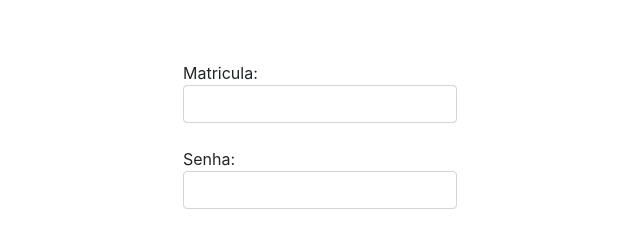
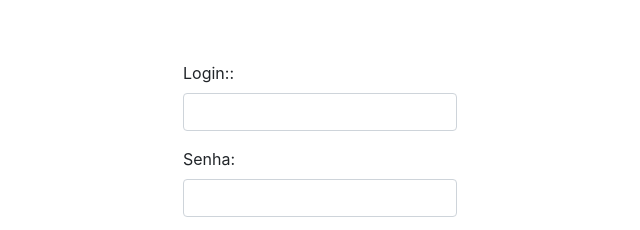
Before and after one commit to tiago0gomes0/E-vote, a plain HTML site: page app/templates/tela_login.html in a window 1280 px wide. Shown: the part 187-417 px from the top of the page, 320-960 px from the left. Drawn offline with Linux system fonts and the light colour scheme.

Commit message:
Update tela_login.html

```diff
--- a/app/templates/tela_login.html
+++ b/app/templates/tela_login.html
@@ -40,10 +40,13 @@
         <div class="row justify-content-center" style="margin-top: 64px;">
             <div class="col-auto">
                 <form>
-                    <div class="form-group"><label for="input_login_login">Matricula:<input class="form-control" type="number" id="input_login_login"></label></div>
-                    <div class="form-group"><label for="input_login_password">Senha:<input class="form-control" type="password" id="input_login_password"></label></div>
+                    <div class="form-group"><label for="input_login_login">Login::</label><input class="form-control" type="text" id="input_login_login"></div>
+                    <div class="form-group"><label for="input_login_password">Senha:</label>
+                        <!-- Start: input_login_password --><input class="form-control" type="password" id="input_login_password">
+                        <!-- End: input_login_password -->
+                    </div>
                     <div class="text-center" style="margin-bottom: 32px;">
-                        <!-- Start: button_login_login --><button class="btn btn-primary" id="button_login_login" type="button">Entrar</button>
+                        <!-- Start: button_login_login --><button class="btn btn-primary" id="button_login_login" type="submit">Entrar</button>
                         <!-- End: button_login_login -->
                     </div>
                     <div class="text-center"></div>
```
